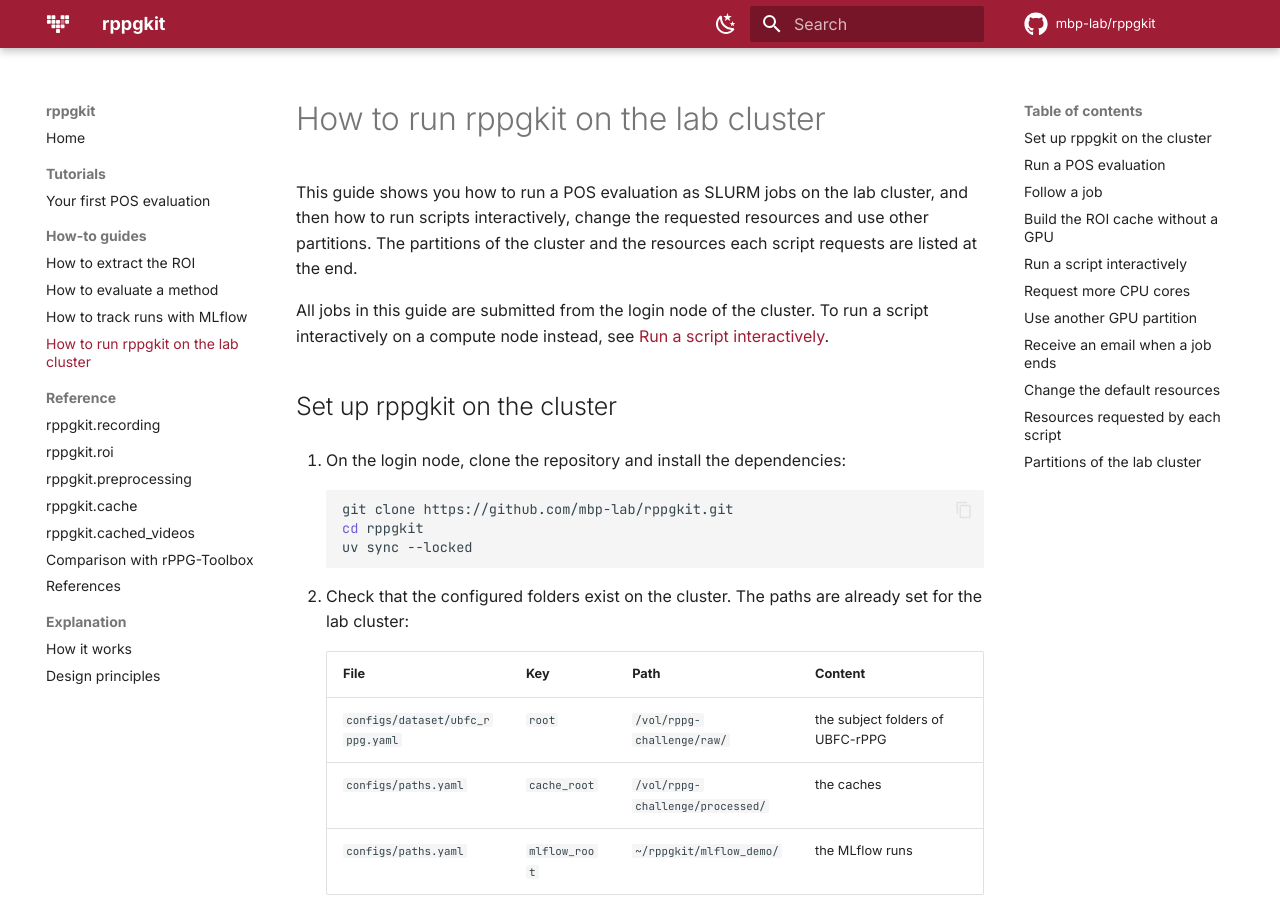
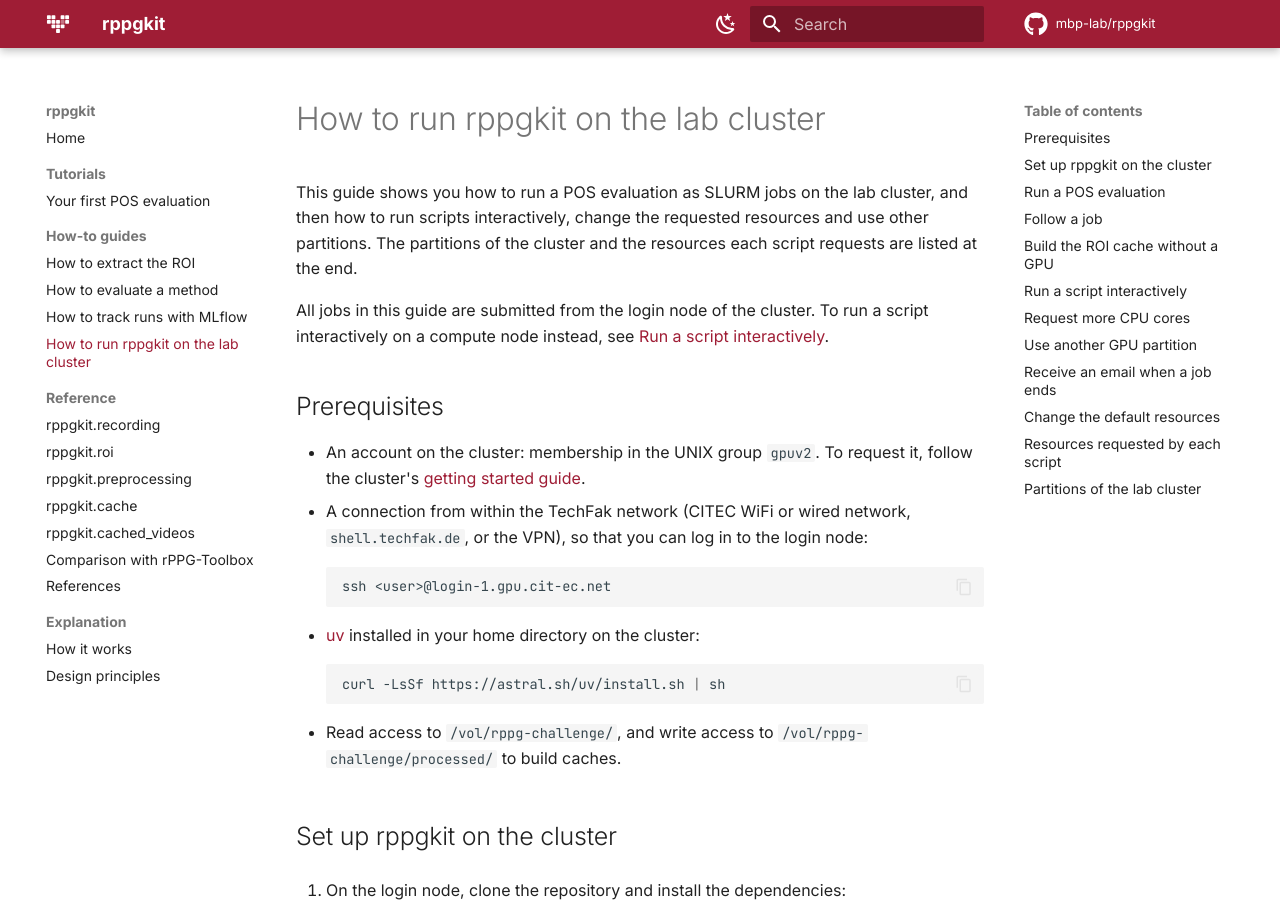
Before and after one commit to mbp-lab/rppgkit, an MkDocs documentation site: the page built from docs/how-to/run-on-the-lab-cluster.md, in a window 1280 px wide and 900 px high. Built offline with MkDocs 1.6.1 and Material for MkDocs 9.7.7, drawn with Linux system fonts in a browser that asks for light colours; comment, search, counter and statistics services are not loaded.

Commit message:
Update for run on the lab cluster

````diff
--- a/docs/how-to/run-on-the-lab-cluster.md
+++ b/docs/how-to/run-on-the-lab-cluster.md
@@ -8,6 +8,27 @@ listed at the end.
 All jobs in this guide are submitted from the login node of the cluster. To run a
 script interactively on a compute node instead, see
 [Run a script interactively](#run-a-script-interactively).
+
+## Prerequisites
+
+- An account on the cluster: membership in the UNIX group `gpuv2`. To request it,
+  follow the cluster's
+  [getting started guide](https://citec-gpu-cluster.pages.ub.uni-bielefeld.de/documentation/getting-started/).
+- A connection from within the TechFak network (CITEC WiFi or wired network,
+  `shell.techfak.de`, or the VPN), so that you can log in to the login node:
+
+    ```bash
+    ssh <user>@login-1.gpu.cit-ec.net
+    ```
+
+- [uv](https://docs.astral.sh/uv/) installed in your home directory on the cluster:
+
+    ```bash
+    curl -LsSf https://astral.sh/uv/install.sh | sh
+    ```
+
+- Read access to `/vol/rppg-challenge/`, and write access to
+  `/vol/rppg-challenge/processed/` to build caches.
 
 ## Set up rppgkit on the cluster
 
````
